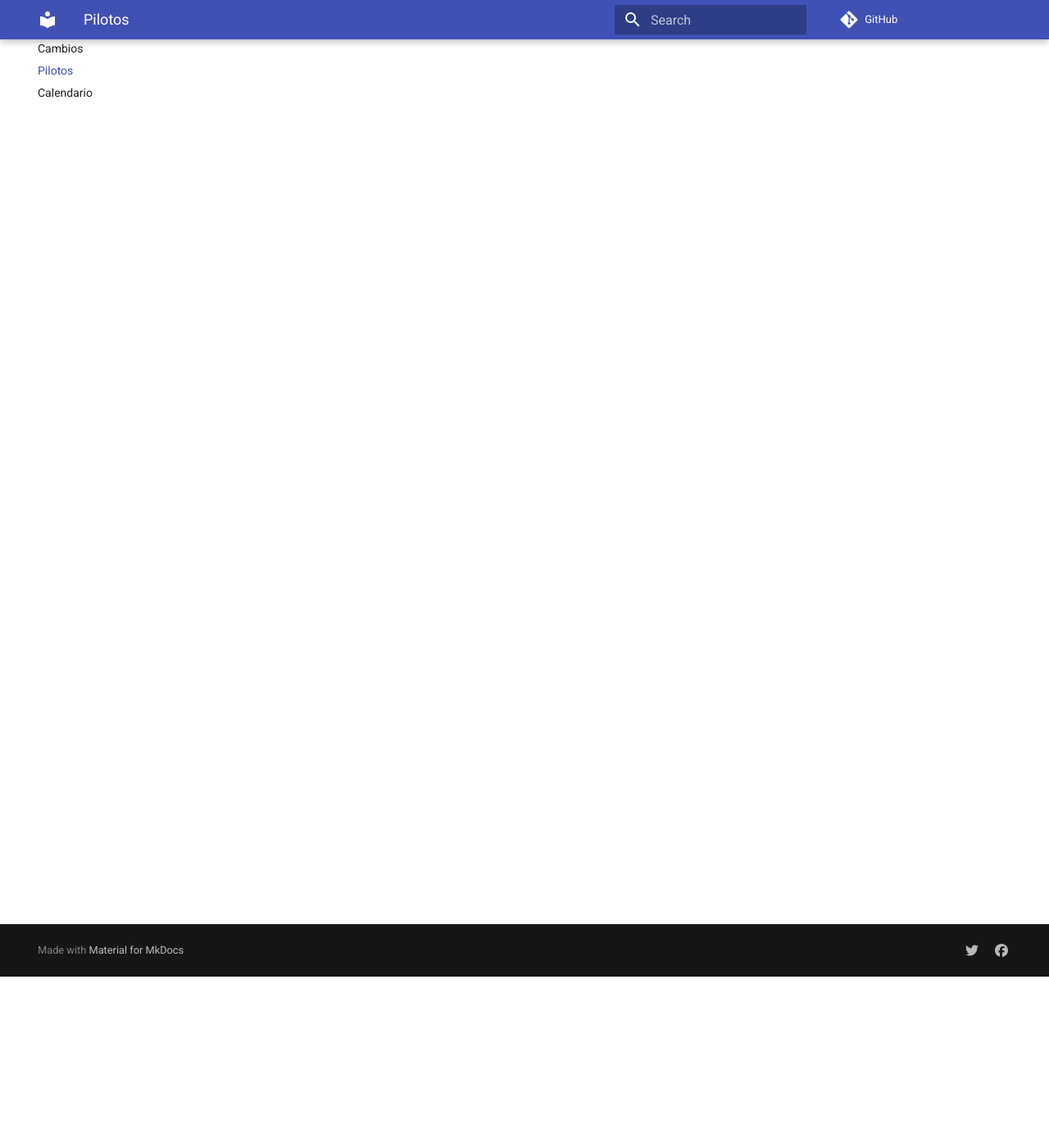
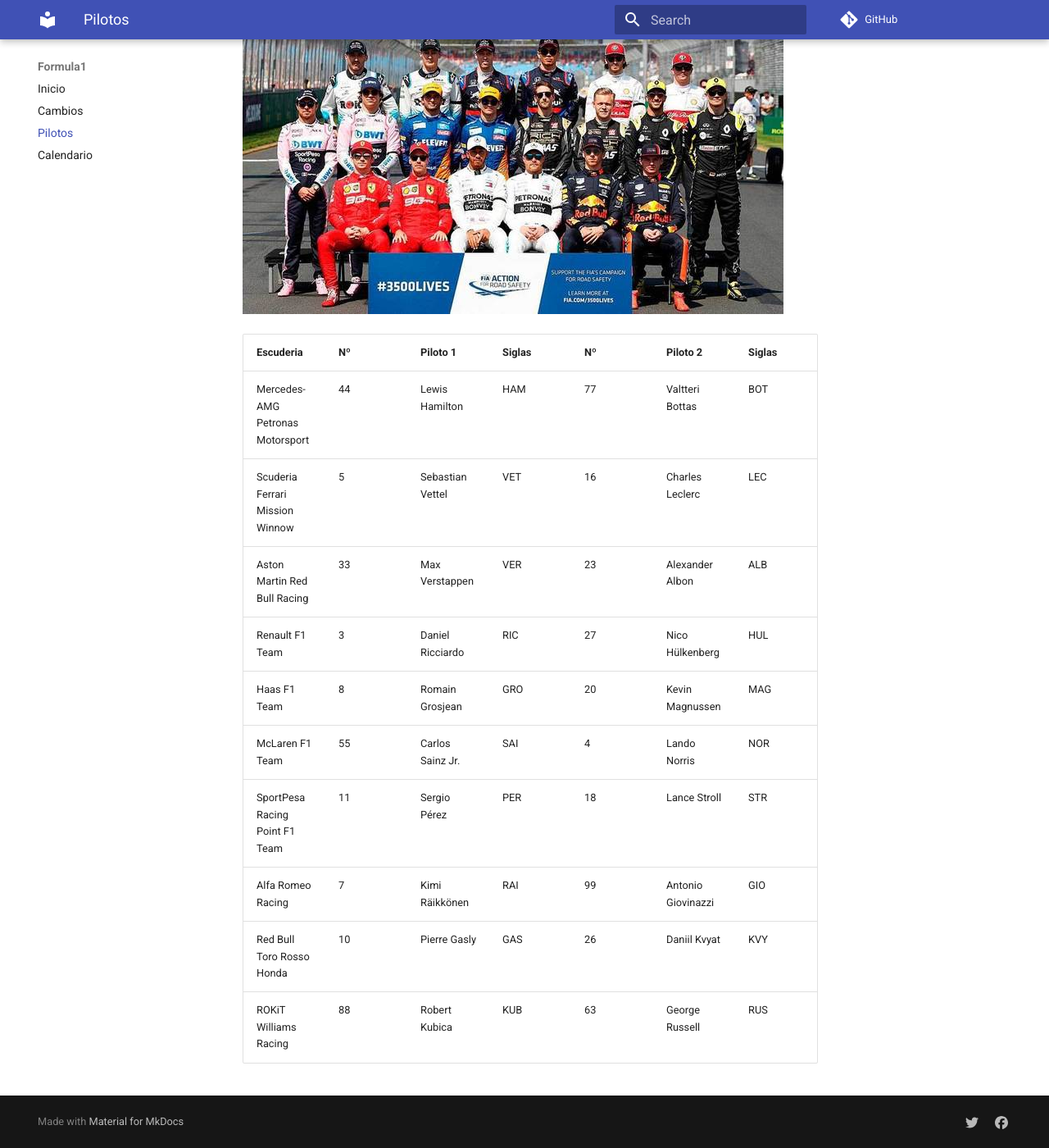
Before and after one commit to JuandiNoguera/ProyectoWeb, an MkDocs documentation site: the page built from docs/pilotos.md, in a window 1280 px wide and 1400 px high, scrolled down 209 px. Shown: the whole window at 82% size. Built offline with MkDocs 1.6.1 and Material for MkDocs 9.7.7, drawn with Linux system fonts in a browser that asks for light colours; comment, search, counter and statistics services are not loaded.

Commit message:
Pagina piloto

```diff
--- a/docs/pilotos.md
+++ b/docs/pilotos.md
@@ -1,3 +1,18 @@
 # Pilotos
 
 Asi es la parrilla de pilotos para 2019
+
+![Pilotos](./pilotos.jpg)
+
+Escuderia | Nº | Piloto 1 | Siglas | Nº | Piloto 2 | Siglas
+----------|----|------|--------|--------|---------|-----
+Mercedes-AMG Petronas Motorsport | 44 | Lewis Hamilton | HAM | 77 | Valtteri Bottas | BOT
+Scuderia Ferrari Mission Winnow | 5 | Sebastian Vettel | VET | 16 | Charles Leclerc | LEC
+Aston Martin Red Bull Racing | 33 | Max Verstappen | VER | 23 | Alexander Albon | ALB
+Renault F1 Team | 3 | Daniel Ricciardo | RIC | 27 | Nico Hülkenberg | HUL
+Haas F1 Team | 8 | Romain Grosjean | GRO | 20 | Kevin Magnussen | MAG
+McLaren F1 Team | 55 | Carlos Sainz Jr. | SAI | 4 | Lando Norris | NOR
+SportPesa Racing Point F1 Team | 11 | Sergio Pérez | PER | 18 | Lance Stroll | STR
+Alfa Romeo Racing | 7 | Kimi Räikkönen | RAI | 99 | Antonio Giovinazzi | GIO
+Red Bull Toro Rosso Honda | 10 | Pierre Gasly | GAS | 26 | Daniil Kvyat | KVY
+ROKiT Williams Racing | 88 | Robert Kubica | KUB | 63 | George Russell | RUS
```
Also changed, not shown: docs/pilotos.jpg (added).
